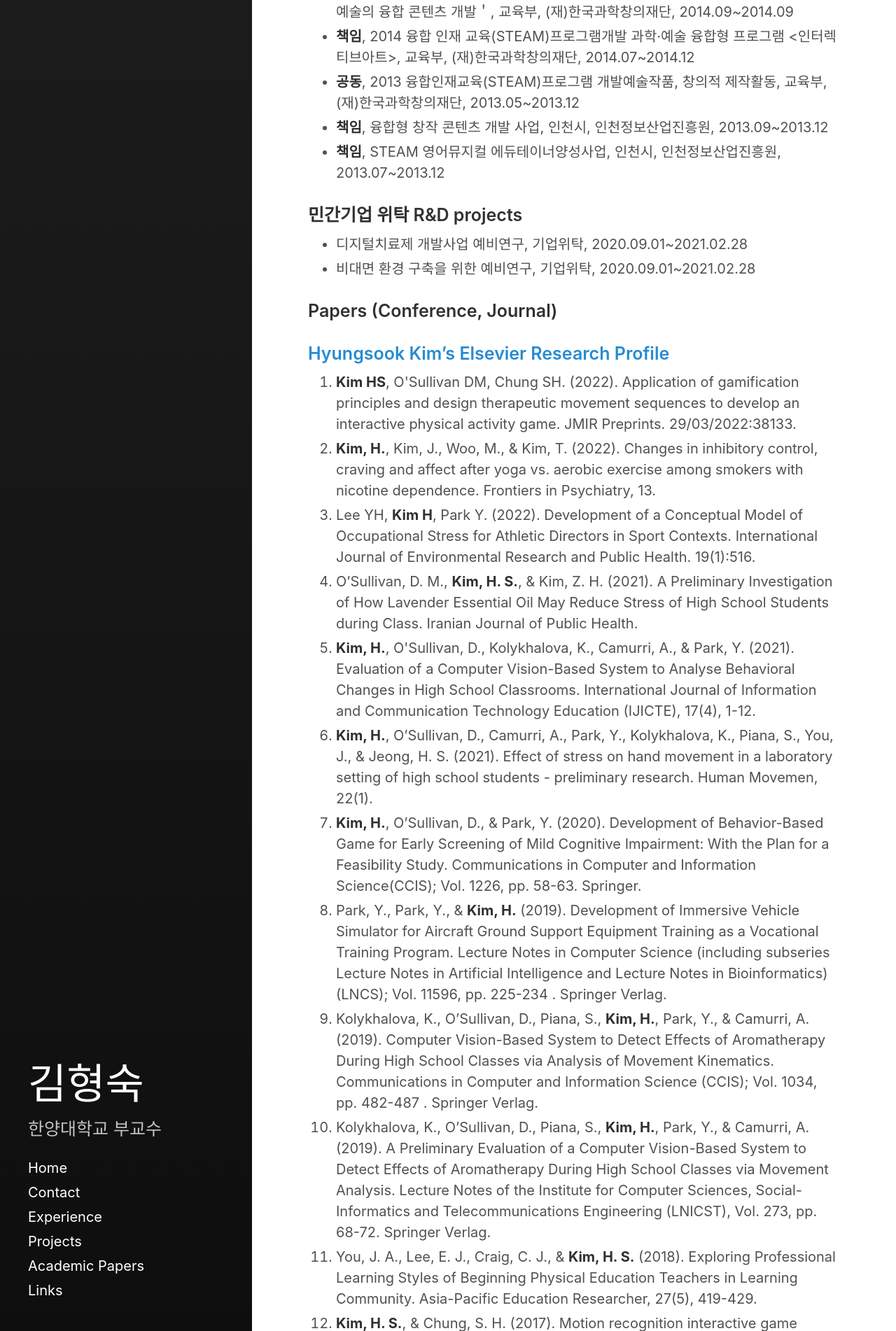
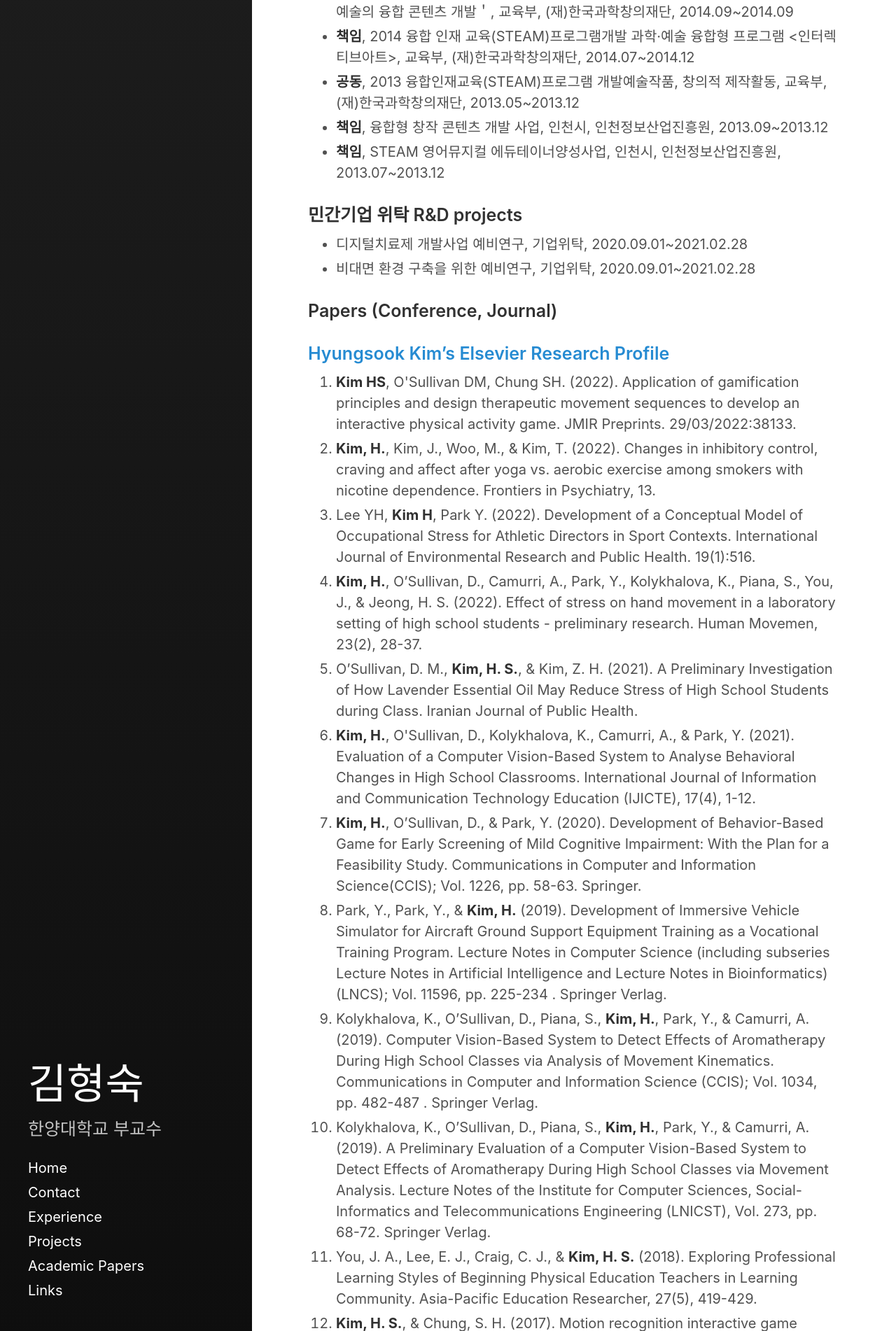
Before and after one commit to Rugger12/hyungsook, a Jekyll site: the page built from _posts/2022-09-11-about-me.md, in a window 1280 px wide. Shown: the part 3098-5000 px from the top of the page at 70% size. Built offline with Jekyll 4.4.1, drawn with Linux system fonts in a browser that asks for light colours.

Commit message:
Update 2022-09-11-about-me.md

```diff
--- a/_posts/2022-09-11-about-me.md
+++ b/_posts/2022-09-11-about-me.md
@@ -80,9 +80,9 @@ excerpt_separator:  <!--more-->
   <li><strong>Kim HS</strong>, O'Sullivan DM, Chung SH. (2022). Application of gamification principles and design therapeutic movement sequences to develop an interactive physical activity game. JMIR Preprints. 29/03/2022:38133.</li>
   <li><strong>Kim, H.</strong>, Kim, J., Woo, M., & Kim, T. (2022). Changes in inhibitory control, craving and affect after yoga vs. aerobic exercise among smokers with nicotine dependence. Frontiers in Psychiatry, 13.</li>
   <li>Lee YH, <strong>Kim H</strong>, Park Y. (2022). Development of a Conceptual Model of Occupational Stress for Athletic Directors in Sport Contexts. International Journal of Environmental Research and Public Health. 19(1):516.</li>
+  <li> <strong>Kim, H.</strong>, O’Sullivan, D., Camurri, A., Park, Y., Kolykhalova, K., Piana, S., You, J., & Jeong, H. S. (2022). Effect of stress on hand movement in a laboratory setting of high school students - preliminary research. Human Movemen, 23(2), 28-37.</li>
   <li>O’Sullivan, D. M., <strong>Kim, H. S.</strong>, & Kim, Z. H. (2021). A Preliminary Investigation of How Lavender Essential Oil May Reduce Stress of High School Students during Class. Iranian Journal of Public Health.</li>
   <li><strong>Kim, H.</strong>, O'Sullivan, D., Kolykhalova, K., Camurri, A., & Park, Y. (2021). Evaluation of a Computer Vision-Based System to Analyse Behavioral Changes in High School Classrooms. International Journal of Information and Communication Technology Education (IJICTE), 17(4), 1-12.</li>
-  <li> <strong>Kim, H.</strong>, O’Sullivan, D., Camurri, A., Park, Y., Kolykhalova, K., Piana, S., You, J., & Jeong, H. S. (2021). Effect of stress on hand movement in a laboratory setting of high school students - preliminary research. Human Movemen, 22(1).</li>
   <li><strong>Kim, H.</strong>, O’Sullivan, D., & Park, Y. (2020). Development of Behavior-Based Game for Early Screening of Mild Cognitive Impairment: With the Plan for a Feasibility Study. Communications in Computer and Information Science(CCIS); Vol. 1226, pp. 58-63. Springer.</li>
   <li>Park, Y., Park, Y., & <strong>Kim, H.</strong> (2019). Development of Immersive Vehicle Simulator for Aircraft Ground Support Equipment Training as a Vocational Training Program. Lecture Notes in Computer Science (including subseries Lecture Notes in Artificial Intelligence and Lecture Notes in Bioinformatics)(LNCS); Vol. 11596, pp. 225-234 . Springer Verlag.</li>
   <li>Kolykhalova, K., O’Sullivan, D., Piana, S., <strong>Kim, H.</strong>, Park, Y., & Camurri, A. (2019). Computer Vision-Based System to Detect Effects of Aromatherapy During High School Classes via Analysis of Movement Kinematics. Communications in Computer and Information Science (CCIS); Vol. 1034, pp. 482-487 . Springer Verlag.</li>
```
